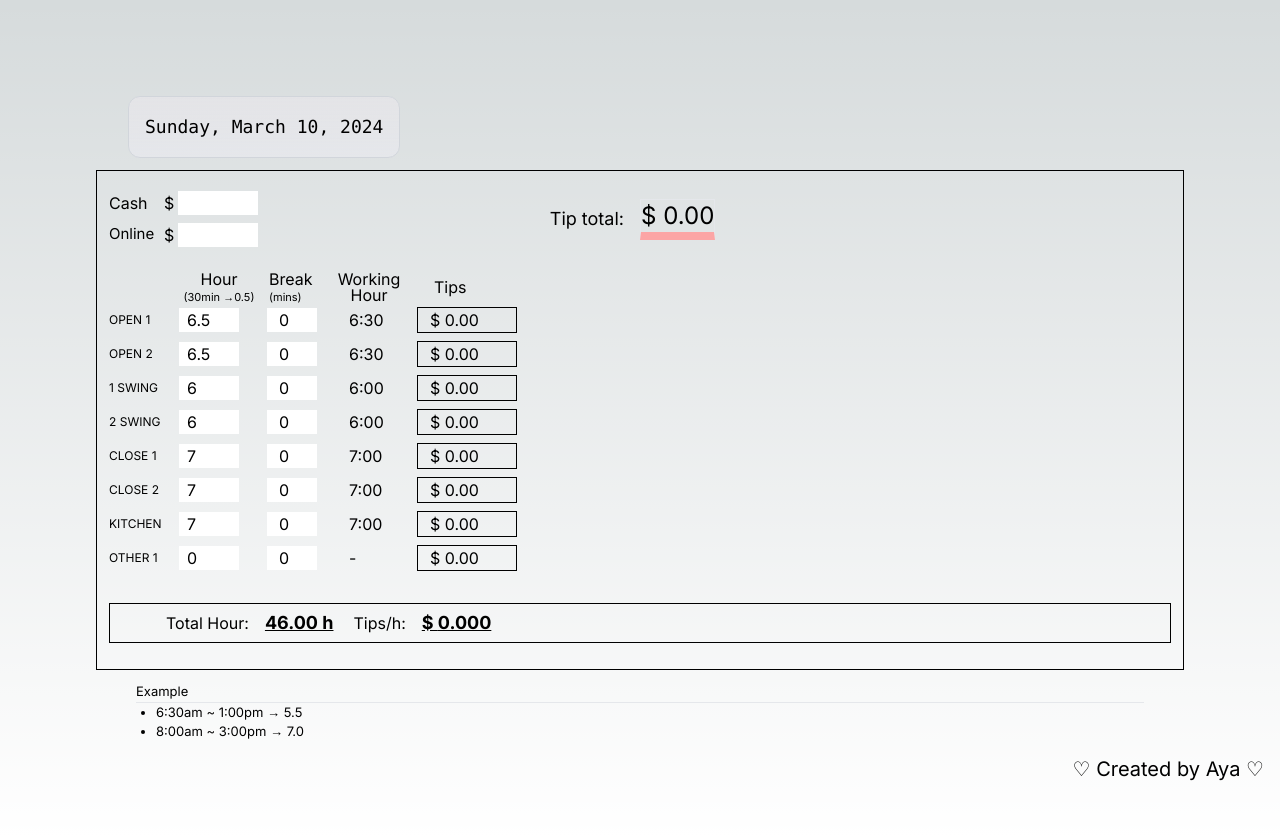
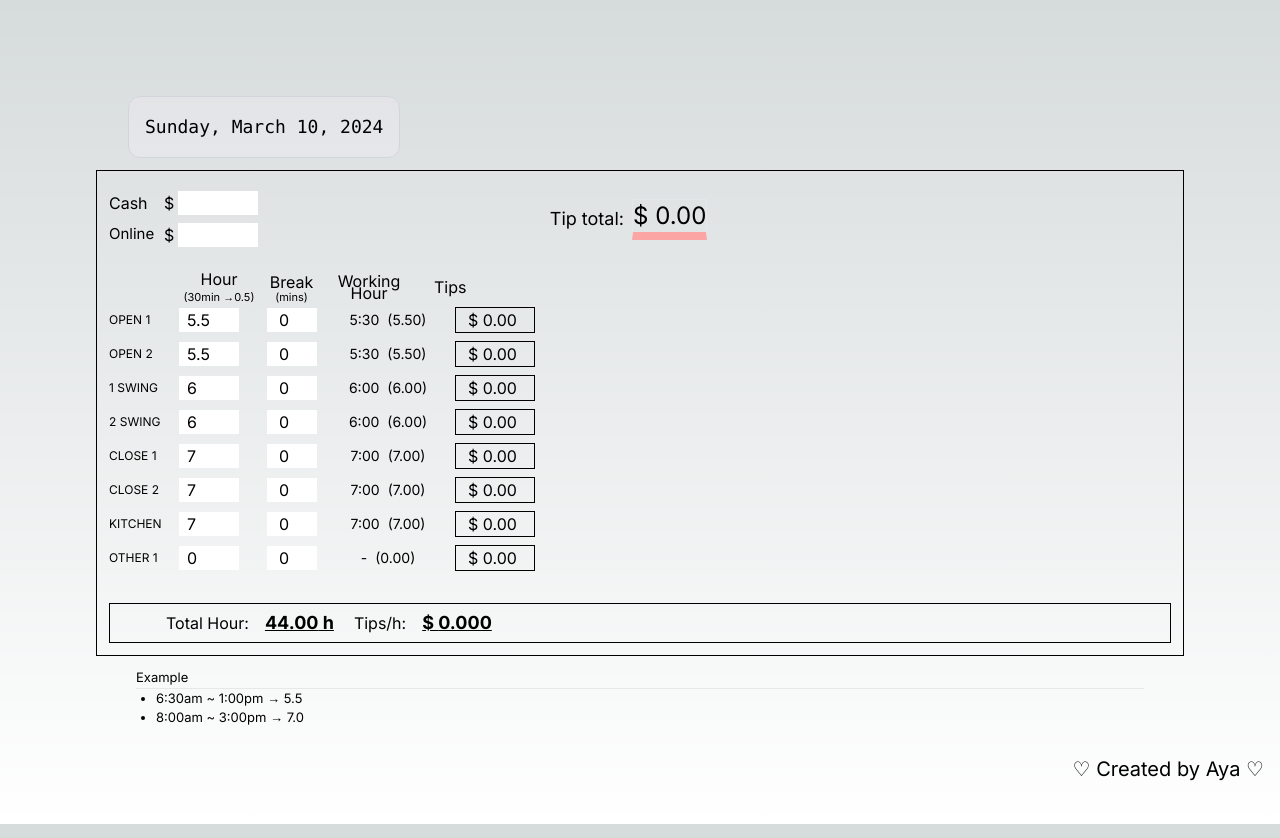
Before and after one commit to aya02200220/Platform7, a Next.js app: page / in a window 1280 px wide. Built offline with nearby package versions, Linux system fonts and the light colour scheme.

Commit message:
added display time by hour and numeric

```diff
--- a/app/components/Tips.jsx
+++ b/app/components/Tips.jsx
@@ -14,7 +14,7 @@ const Tips = () => {
   return (
     <>
       <div className="pt-10 md:pt-3"></div>
-      <div className="border border-black h-[500px] w-full p-3 ">
+      <div className="border border-black  w-full p-3 ">
         <div className="flex justify-center mt-2 ">
           <div className="w-2/5">
             <div className="flex mb-2">
@@ -45,7 +45,7 @@ const Tips = () => {
           {/* 合計金額を表示 */}
           <div className="flex items-center w-3/5">
             <p className=" ml-4 text-lg leading-5">Tip total:</p>
-            <p className="ml-4 text-2xl border border-b-8 border-b-red-300">
+            <p className="ml-2 text-2xl border border-b-8 border-b-red-300">
               $ {calculateTotalAmount()}
             </p>
           </div>
@@ -62,8 +62,8 @@ export default Tips;
 export const Staff = ({ tipTotal }) => {
   // スタッフ情報の初期値を設定
   const initialStaffData = [
-    { name: "OPEN 1", time: 6.5, break: 0 },
-    { name: "OPEN 2", time: 6.5, break: 0 },
+    { name: "OPEN 1", time: 5.5, break: 0 },
+    { name: "OPEN 2", time: 5.5, break: 0 },
     { name: "1 SWING", time: 6, break: 0 },
     { name: "2 SWING", time: 6, break: 0 },
     { name: "CLOSE 1", time: 7, break: 0 },
@@ -117,6 +117,12 @@ export const Staff = ({ tipTotal }) => {
     }
   };
 
+  // 労働時間を計算する関数
+  const calculateWorkingHour2 = (staff) => {
+    const workingHour = staff.time - staff.break / 60; // breakを時間に変換して労働時間から引く
+    return workingHour.toFixed(2); // 労働時間を小数点第2位まで表示
+  };
+
   // 合計労働時間を計算する関数
   const calculateTotalWorkingHour = () => {
     let totalWorkingHour = 0;
@@ -149,21 +155,21 @@ export const Staff = ({ tipTotal }) => {
     <>
       <div className="mt-6">
         <div className="flex items-center mb-1">
-          <p className="text-[15px] md:text-[16px] w-[80px] ml-[48px] md:ml-[70px] leading-4 text-center break-words">
+          <p className="text-[15px] md:text-[16px] w-[80px] ml-[55px] md:ml-[70px] leading-4 text-center break-words">
             Hour{" "}
             <span className="text-[11px] leading-[5px]">
               <br />
               (30min →0.5)
             </span>
           </p>
-          <p className="text-[15px] md:text-[16px] w-[45px] ml-[4px] md:ml-[10px] leading-4  break-words">
+          <p className="text-[15px] md:text-[16px] w-[45px] ml-[4px] md:ml-[10px] leading-4 break-words flex flex-col items-center">
             Break
             <span className="text-[11px] leading-[5px]">
               <br />
               (mins)
             </span>
           </p>
-          <p className="text-[15px] md:text-[16px] w-[70px] ml-[5px] md:ml-[20px] leading-4 text-center break-words ">
+          <p className="text-[14px] md:text-[16px] w-[70px] ml-[10px] md:ml-[20px] leading-3 text-center break-words ">
             Working Hour
           </p>
           <p className="text-[15px] md:text-[16px] w-[50px] ml-[20px] md:ml-[30px] ">
@@ -202,12 +208,14 @@ export const Staff = ({ tipTotal }) => {
                   });
                 }}
               />
-              <p className="pl-5 md:pl-8 w-[100px]">
-                {calculateWorkingHour(staff)}
-              </p>
+              <div className="text-[14px] pl-5 md:pl-8 w-[50px] md:w-[110px] leading-[16px] flex flex-col md:flex-row justify-center items-center">
+                <p>{calculateWorkingHour(staff)}</p>
+                <p className="md:ml-2">({calculateWorkingHour2(staff)})</p>
+              </div>
+
               {/* <p className="pl-3 w-[70px]">Tips: </p> */}
               {/* ////////////////////////////////////////////// */}
-              <p className="pl-2 md:pl-3 w-[100px] border border-black">
+              <p className="ml-7 pl-2 md:pl-3 w-[80px] border border-black">
                 $ {""}
                 {/* {(
                   calculateTipsPerHour() *
```
